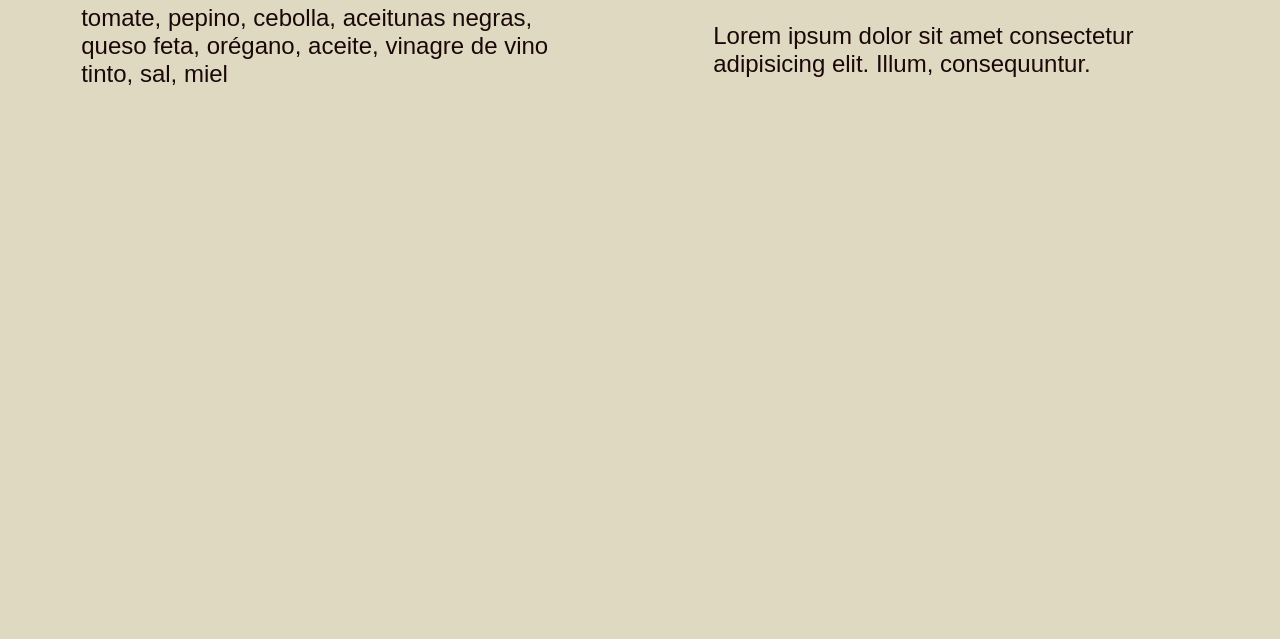
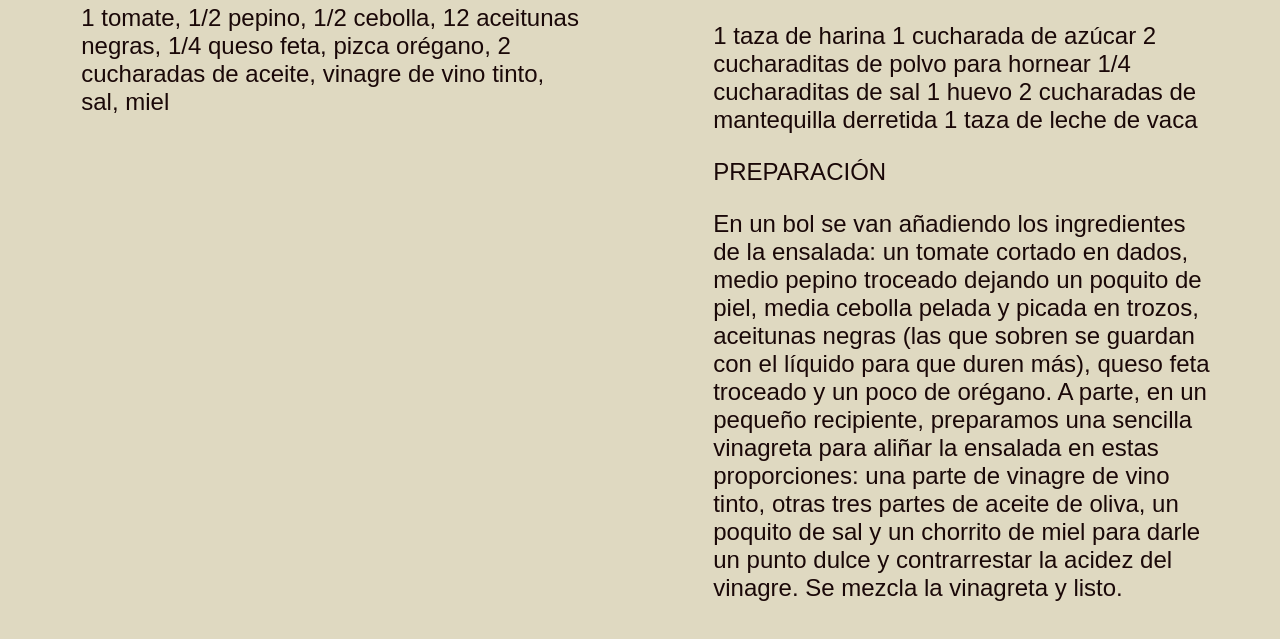
Before and after one commit to Mrsteven93/html-css-Ejercicio-2, a plain HTML site: page html-css/index.html in a window 1280 px wide. Shown: the part 569-1208 px from the top of the page. Before the commit the page ends 847 px from the top, so only its background shows below. Drawn offline with Linux system fonts and the light colour scheme.

Commit message:
Actualización del mensaje

```diff
--- a/html-css/index.html
+++ b/html-css/index.html
@@ -22,13 +22,13 @@
                         <a href="#">Receta Ensalda Griega</a>
                         <c><p>INGREDIENTES;  </c>
                         <p>
-                            tomate,
-                            pepino,
-                            cebolla,
-                            aceitunas negras,
-                            queso feta,
-                            orégano,
-                            aceite,
+                            1 tomate,
+                            1/2 pepino,
+                            1/2 cebolla,
+                            12 aceitunas negras,
+                            1/4 queso feta,
+                            pizca orégano,
+                            2 cucharadas de aceite,
                             vinagre de vino tinto,
                             sal,
                             miel</p>
@@ -40,8 +40,23 @@
                     </figure>
                     <div>
                         <a href="#">Receta Pancakes</a>
-                        <p>Lorem ipsum dolor sit amet consectetur adipisicing elit. Illum, consequuntur.</p>
-                    </div>
+                        <p> 1 taza de harina
+                            1 cucharada de azúcar
+                            2 cucharaditas de polvo para hornear
+                            1/4 cucharaditas de sal
+                            1 huevo
+                            2 cucharadas de mantequilla derretida
+                            1 taza de leche de vaca</p>
+                        <p>PREPARACIÓN</p>
+                        <p> En un bol se van añadiendo los ingredientes de la ensalada: un tomate cortado en dados, medio pepino
+                            troceado dejando un poquito de piel, media cebolla pelada y picada en trozos, aceitunas negras
+                            (las que sobren se guardan con el líquido para que duren más), queso feta troceado y un poco de orégano.
+                            A parte, en un pequeño recipiente, preparamos una sencilla vinagreta para aliñar la ensalada
+                            en estas proporciones: una parte de vinagre de vino tinto, otras tres partes de aceite de oliva,
+                            un poquito de sal y un chorrito de miel para darle un punto dulce y contrarrestar la acidez del vinagre.
+                            Se mezcla la vinagreta y listo.</p>
+
+                        </div>
                 </div>
             </div>
         </section>
```
